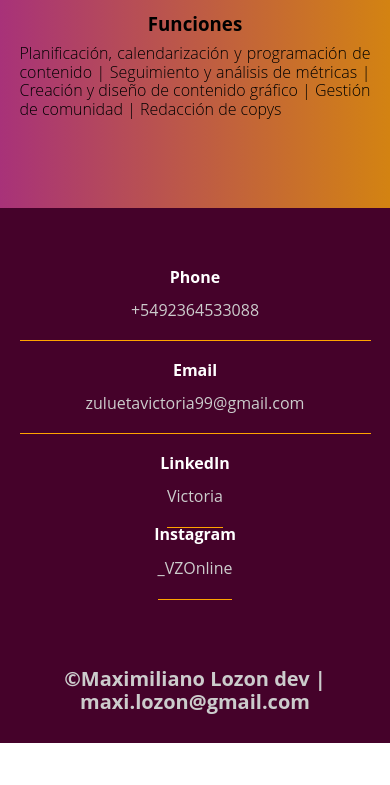
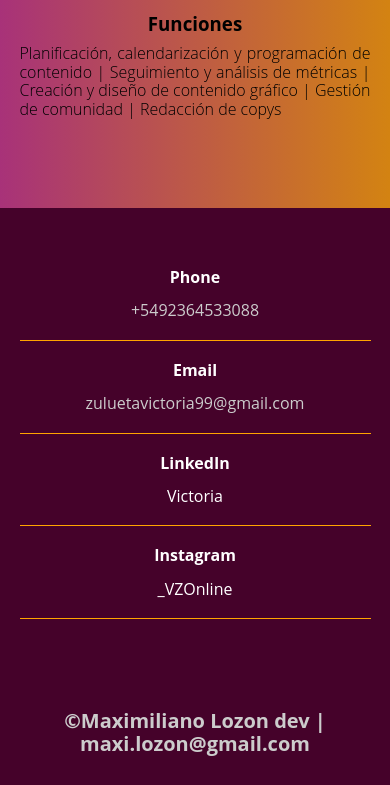
Before and after one commit to MaximilianoLozon/ProyectoVZOnline, a plain HTML site: page index.html in a window 390 px wide. Shown: the part 5183-5968 px from the top of the page. Before the commit the page ends 5926 px from the top, so only its background shows below. Drawn offline with Linux system fonts and the light colour scheme.

Commit message:
arreglos del footer responsive contactos

```diff
--- a/css/styles.css
+++ b/css/styles.css
@@ -252,7 +252,7 @@ footer{
 .content-foo p{
     color: #ffff;
 }
-.content-foo a{
+.content-foo p a{
     text-decoration: none;
     color: #ffff;
 }
@@ -346,11 +346,9 @@ footer{
             color: #ccc;
             border-bottom: 1px solid orange;
             padding-bottom: 20px;
-        }.content-foo a{
+        }
+        .content-foo p a{
             text-decoration: none;
-            color: #ccc;
-            border-bottom: 1px solid orange;
-            padding-bottom: 20px;
         }
         .titulo-final{
             font-size: 20px;
--- a/index.html
+++ b/index.html
@@ -162,11 +162,11 @@
       </div>
       <div class="content-foo">
         <h4>LinkedIn</h4>
-        <a href="https://www.linkedin.com/in/victoria-zulueta" target="_blank">Victoria</a>
+        <p><a href="https://www.linkedin.com/in/victoria-zulueta" target="_blank">Victoria</a></p>
       </div>
       <div class="content-foo">
         <h4>Instagram</h4>
-        <a href="https://www.instagram.com/_vzonline/" target="_blank">_VZOnline</a>
+        <p><a href="https://www.instagram.com/_vzonline/" target="_blank">_VZOnline</a></p>
       </div>
     </div>
     <h2 class="titulo-final">&copy;Maximiliano Lozon dev | maxi.lozon@gmail.com</h2>
```
